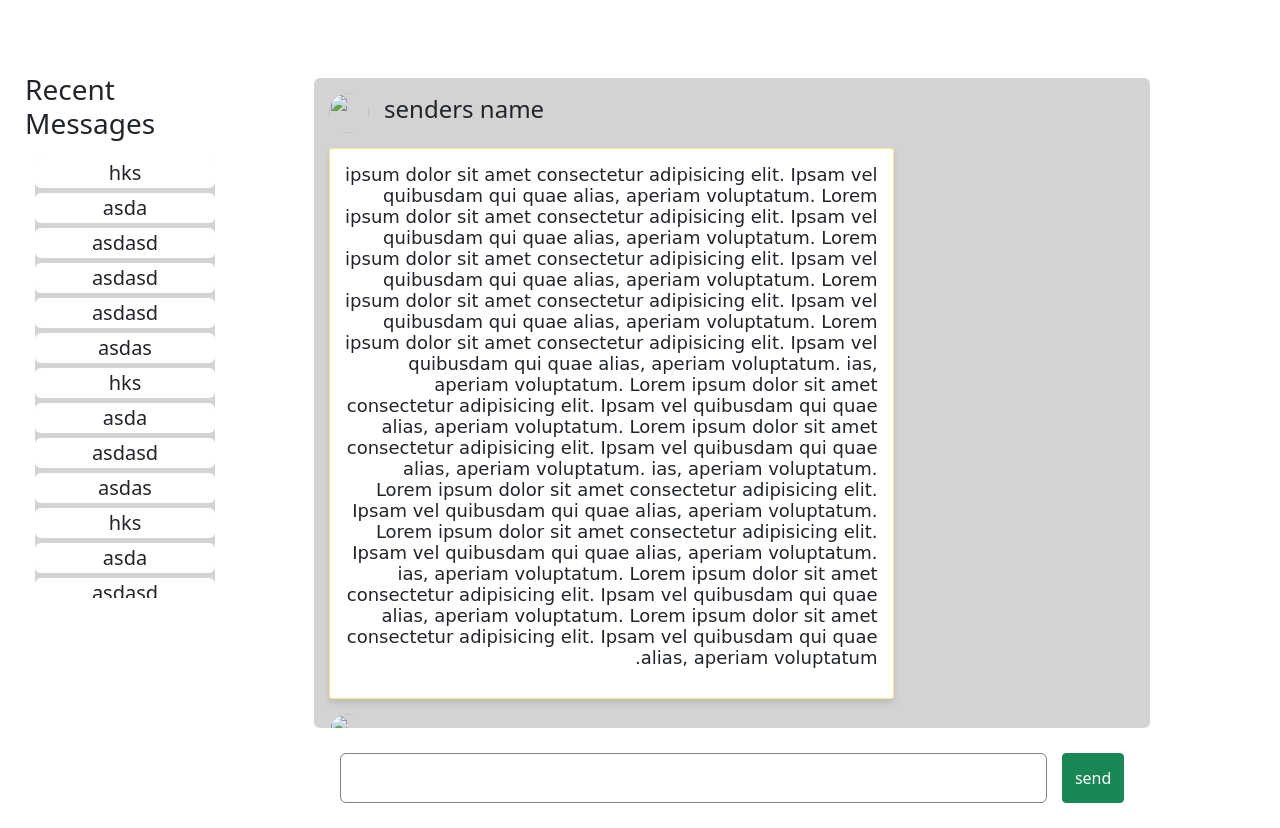
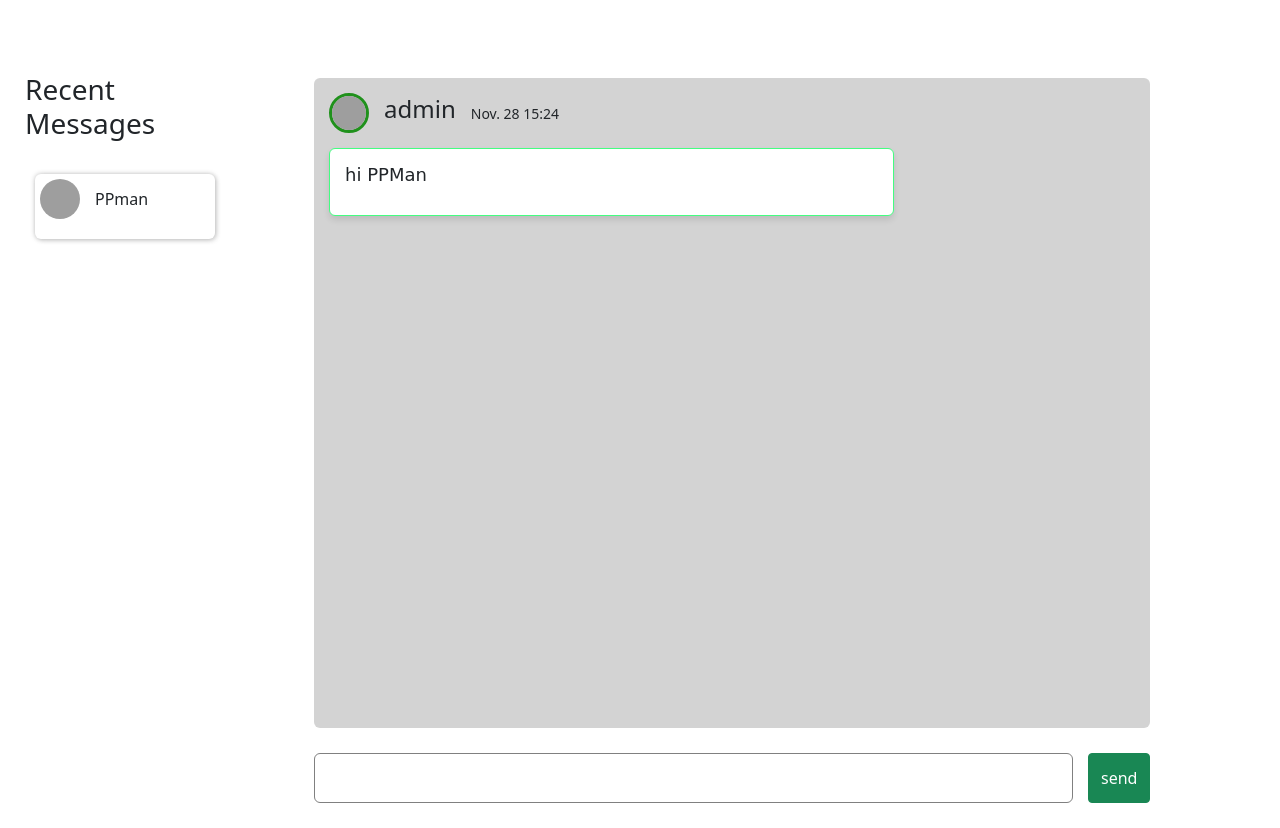
Before and after one commit to sameer-ahmed123/socialmedia_site, a Django app: page /Message/DM_page/ in a window 1280 px wide. Shown: the part 72-900 px from the top of the page. Run offline with Django 4.2, Linux system fonts and the light colour scheme; a user stored in the database is signed in; data comes from the database, SQL or seed files in the repository; both versions use the stored data as it was after the commit; some libraries are stand-ins or nearby versions; grey boxes are pictures that could not be loaded.

Commit message:
small changes to message_direct page

```diff
--- /dev/null
+++ b/messaging/forms.py
@@ -0,0 +1,12 @@
+from django import forms
+from messaging.models import Message
+
+class MessageForm(forms.ModelForm):
+
+    class Meta():
+        model = Message
+        fields = ['body']
+
+        widgets = {
+            "body": forms.TextInput(attrs={"id": "message_input", "name": "forms.py_form"})
+        }
--- a/messaging/models.py
+++ b/messaging/models.py
@@ -25,7 +25,7 @@ class Message(models.Model):
         recipent_message = Message(
             user = to_user,
             sender =from_user,
-            recipent = from_user,
+            recipent = from_user,  #to_user
             body = body,
         )
 
@@ -45,3 +45,6 @@ class Message(models.Model):
             })
 
         return users
+
+    # def __str__(self):
+    #     return self.recipent
--- a/messaging/views.py
+++ b/messaging/views.py
@@ -1,7 +1,31 @@
 from django.shortcuts import render
+from messaging.models import Message
+from messaging.forms import MessageForm
+from django.contrib.auth.decorators import login_required
 
 # Create your views here.
+@login_required
+def Message_template(request):
+    user = request.user
+    messages = Message.get_messages(user=user)
+    active_user = None
+    directs = None
 
-def Message_template(request):
+    if messages:
+        message = messages[0]
+        active_user = message['user'].username
+        directs = Message.objects.filter(user=user, recipent=message['user'])
+        directs.update(is_read=True)
 
-    return render(request, "DMS/Message.html")
+        for message in messages:
+            if message['user'].username == active_user:
+                message['unread'] = 0
+
+    form = MessageForm()
+    context = {
+        "form": form,
+        "directs": directs,
+        "messages": messages,
+        "active_user": active_user
+    }
+    return render(request, "DMS/Message.html", context)
--- a/templates/DMS/Message.html
+++ b/templates/DMS/Message.html
@@ -1,30 +1,9 @@
 {% extends 'base.html' %}
-
+{% load static %}
 {% block content %}
 
 <head>
     <style>
-        .recent_messages ul {
-            padding-left: 0;
-            border-radius: 6px;
-            background-color: lightgrey;
-        }
-
-        .recent_messages li:not(:last-child) {
-            margin-bottom: 5px;
-            background-color: white;
-        }
-
-        .recent_messages li {
-            text-align: center;
-            list-style: none;
-            font-size: 20px;
-            font-weight: 500;
-            gap: 10px;
-            border-radius: 6px;
-
-        }
-
         .wrapper {
             height: 100vh;
             margin: 0;
@@ -34,6 +13,9 @@
             padding: 25px;
             width: 100vw;
         }
+
+
+
 
         .left {
             margin-top: 20px;
@@ -47,6 +29,27 @@
             height: 450px;
             padding: 10px;
             min-width: 200px;
+        }
+
+        .recent_box {
+            display: flex;
+            align-items: center;
+            gap: 15px;
+            justify-content: flex-start;
+            margin: 16px 0;
+            box-shadow: 0 0 5px rgba(0, 0, 0, .25), 2px 2px 5px rgba(0, 0, 0, .1);
+            border-radius: 6px;
+            padding: 5px;
+            width: 100%;
+
+        }
+
+        .recent_img {
+            height: 40px;
+            width: 40px;
+            border-radius: 50%;
+            aspect-ratio: 1/1;
+            margin-bottom: 15px;
         }
 
         .right {
@@ -86,17 +89,19 @@
             background-color: white;
             line-height: 1.5;
             padding: 15px 15px 30px;
-            border-radius: 3px;
-            border: 1px solid #F7E98D;
+            border-radius: 6px;
+            border: 1px solid rgb(68, 253, 129);
             font: 13px Tahoma, cursive;
             transition: box-shadow 0.5s ease;
             box-shadow: 0 4px 6px rgba(0, 0, 0, 0.1);
+            text-align: left;
 
         }
 
         .message .message_box span {
             font-size: 18px;
             font-family: cursive;
+
         }
 
         #message_input {
@@ -109,9 +114,12 @@
             padding: 6px;
             font-family: cursive;
             font-size: 20px;
+            width: 100%;
         }
-        #message_input:focus{
-            border: 1px solid green;
+
+        #message_input:focus {
+
+            border: 3px solid rgb(68, 253, 129);
             box-shadow: 0 0 10px #719ECE;
         }
 
@@ -125,12 +133,12 @@
         }
 
         .recent_messages::-webkit-scrollbar-thumb {
-            background: rgb(7, 7, 7);
+            background: rgb(68, 253, 129);
             border-radius: 10px;
         }
 
         .recent_messages::-webkit-scrollbar-thumb:hover {
-            background: #009eb3;
+            background: #0e2b46;
         }
 
         .message_area::-webkit-scrollbar {
@@ -143,12 +151,19 @@
         }
 
         .message_area::-webkit-scrollbar-thumb {
-            background: rgb(7, 7, 7);
+            background: rgb(68, 253, 129);
             border-radius: 10px;
         }
 
         .message_area::-webkit-scrollbar-thumb:hover {
-            background: #009eb3;
+            background: #0e2b46;
+        }
+
+        .Message_image {
+            height: 40px;
+            width: 40px;
+            border-radius: 50%;
+            border: 3px solid rgb(32, 145, 28);
         }
     </style>
 </head>
@@ -159,94 +174,37 @@
     <div class="left">
         <h3>Recent Messages</h3>
         <div class="recent_messages">
-            <ul>
-                <li>hks</li>
-                <li>asda</li>
-                <li>asdasd</li>
-                <li>asdasd</li>
-                <li>asdasd</li>
-                <li>asdas</li>
-                <li>hks</li>
-                <li>asda</li>
-                <li>asdasd</li>
-                <li>asdas</li>
-                <li>hks</li>
-                <li>asda</li>
-                <li>asdasd</li>
-                <li>asdas</li>
-                <li>hks</li>
-                <li>asda</li>
-                <li>asdasd</li>
-                <li>asdas</li>
-                <li>hks</li>
-                <li>asda</li>
-                <li>asdasd</li>
-                <li>asdas</li>
-                <li>hks</li>
-                <li>asda</li>
-                <li>asdasd</li>
-                <li>asdas</li>
-                <li>hks</li>
-                <li>asda</li>
-                <li>asdasd</li>
-                <li>asdasd</li>
-                <li>asdasd</li>
-                <li>asdas</li>
-            </ul>
+            {% for message in messages %}
+            <!-- <a class="{% if active_user == message.user.username %} btn-success {% endif %}" href=""> -->
+                <div class="recent_box">
+                    <img class="recent_img" src="{{message.user.profile.avatar.url}}">
+                    <p>{{message.user.username}}</p>
+                </div>
+            <!-- </a> -->
+            {% endfor %}
         </div>
 
     </div>
     <div class="right">
         <div class="message_area">
+            {% for direct in directs %}
+
             <div class="message">
                 <div class="sender_info">
-                    <img src="" alt="" style="height: 40px;width:40px;border-radius: 50%;">
-                    <h4>senders name</h4>
+                    <img src="{{direct.sender.profile.avatar.url}}" alt="" class="Message_image">
+                    <h4>{{direct.sender}}</h4>
+                    <small>{{direct.date|date:'N d G:i'}}</small>
                 </div>
-                <div class="message_box"> <span role="textbox"> ipsum dolor sit amet consectetur
-                        adipisicing elit. Ipsam vel quibusdam qui quae alias, aperiam voluptatum.
-                        Lorem ipsum dolor sit amet consectetur adipisicing elit. Ipsam vel quibusdam qui quae alias,
-                        aperiam voluptatum.
-                        Lorem ipsum dolor sit amet consectetur adipisicing elit. Ipsam vel quibusdam qui quae alias,
-                        aperiam voluptatum.
-                        Lorem ipsum dolor sit amet consectetur adipisicing elit. Ipsam vel quibusdam qui quae alias,
-                        aperiam voluptatum.
-                        Lorem ipsum dolor sit amet consectetur adipisicing elit. Ipsam vel quibusdam qui quae alias,
-                        aperiam voluptatum.
-                        ias, aperiam voluptatum.
-                        Lorem ipsum dolor sit amet consectetur adipisicing elit. Ipsam vel quibusdam qui quae alias,
-                        aperiam voluptatum.
-                        Lorem ipsum dolor sit amet consectetur adipisicing elit. Ipsam vel quibusdam qui quae alias,
-                        aperiam voluptatum.
-                        ias, aperiam voluptatum.
-                        Lorem ipsum dolor sit amet consectetur adipisicing elit. Ipsam vel quibusdam qui quae alias,
-                        aperiam voluptatum.
-                        Lorem ipsum dolor sit amet consectetur adipisicing elit. Ipsam vel quibusdam qui quae alias,
-                        aperiam voluptatum.
-                        ias, aperiam voluptatum.
-                        Lorem ipsum dolor sit amet consectetur adipisicing elit. Ipsam vel quibusdam qui quae alias,
-                        aperiam voluptatum.
-                        Lorem ipsum dolor sit amet consectetur adipisicing elit. Ipsam vel quibusdam qui quae alias,
-                        aperiam voluptatum.
-                    </span></div>
+                <div class="message_box"> <span style="text-align: left;" role="textbox">
+                  {{direct.body}}  </span></div>
             </div>
-            <div class="message">
-                <img src="" alt="" style="height: 40px;width:40px;border-radius: 50%;">
-                <h4>senders name</h4>
-                <div class="message_box"> <span role="textbox">Lorem ipsum dolor sit amet consectetur
-                        adipisicing elit. Ipsam vel quibusdam qui quae alias, aperiam voluptatum.</span></div>
-            </div>
-            <div class="message">
-                <img src="" alt="" style="height: 40px;width:40px;border-radius: 50%;">
-                <h4>senders name</h4>
-                <div class="message_box"><span role="textbox">Lorem ipsum dolor sit amet consectetur
-                        adipisicing elit. Ipsam vel quibusdam qui quae alias, aperiam voluptatum.</span></div>
-            </div>
+            {% endfor %}
         </div>
-        <div class="type_message" style="width: 75%;">
+        <div class="type_message" style="width: 80%;">
             <form method="post" style="width: 100%;display: flex;gap: 15px;">
                 {% csrf_token %}
-                <input type="text" tabindex="0"  id="message_input" style="width: 100%;">
+                <!-- <input type="text" tabindex="0" id="message_input" style="width: 100%;"> -->
+                {{ form.body }}
                 <input type="submit" class="btn btn-success" value="send" name="" id="">
             </form>
         </div>
```
Also changed, not shown: db.sqlite3.
